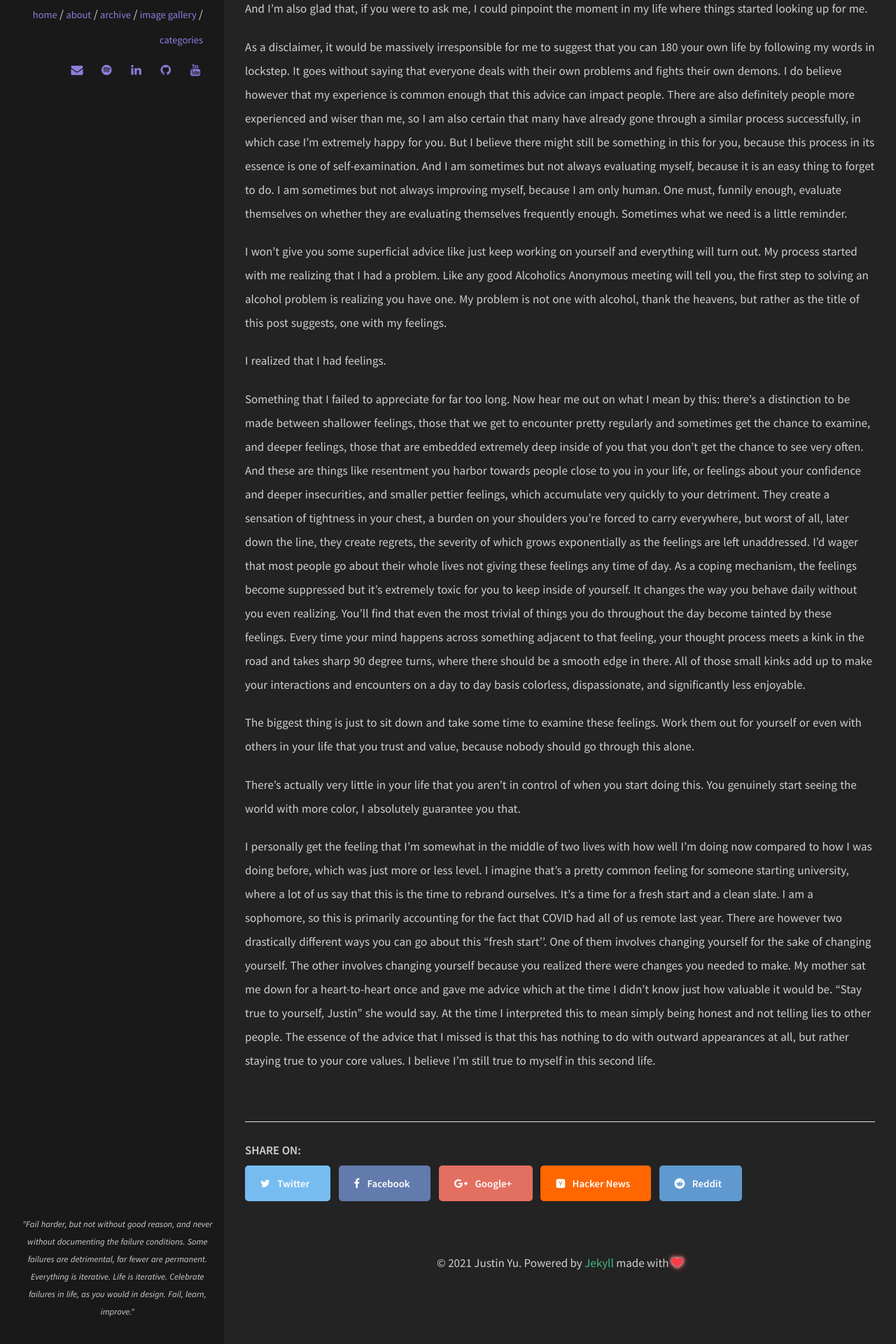
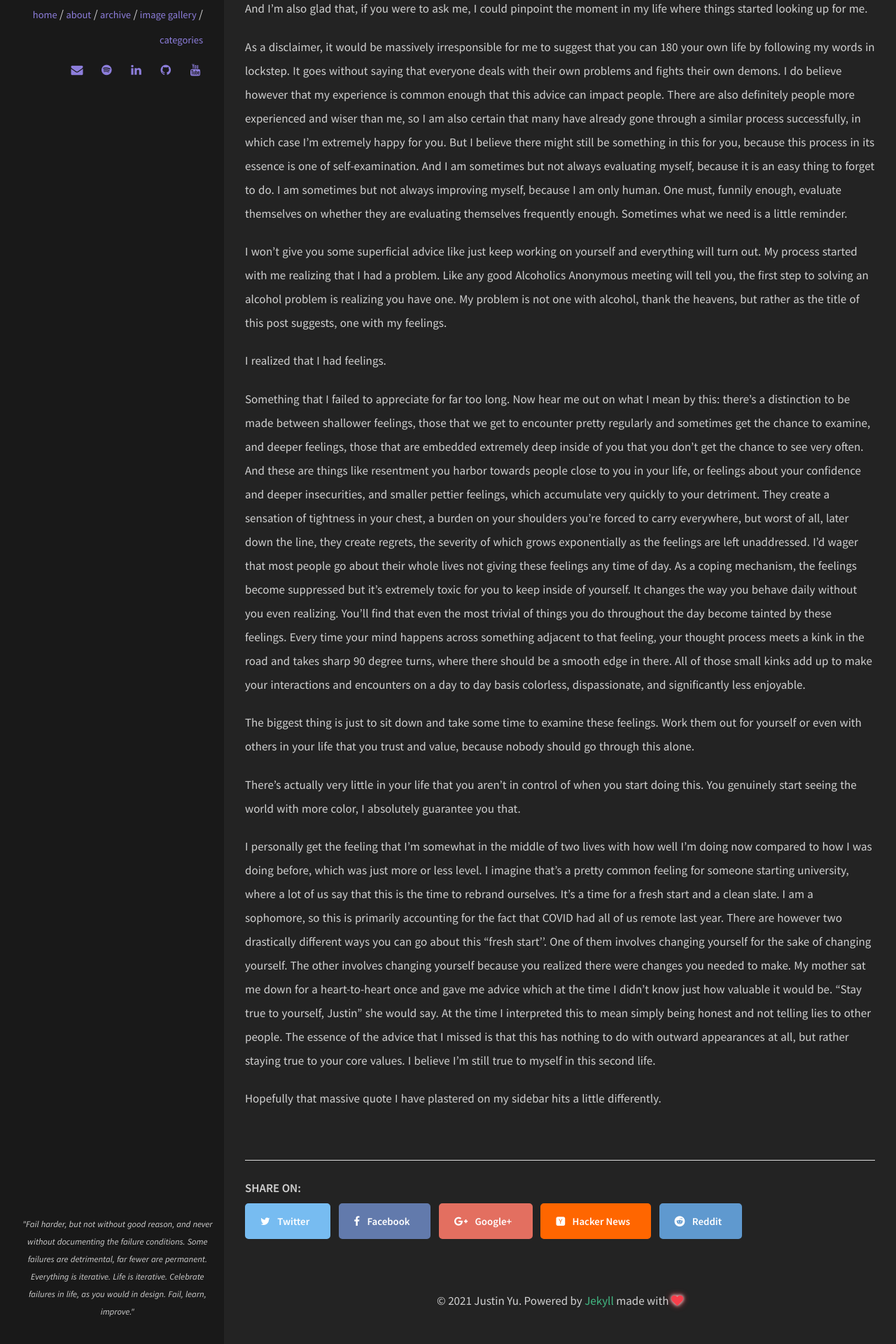
Before and after one commit to uynitsuj/uynitsuj.github.io, a Jekyll site: the page built from _posts/2021-10-04-Examining-Your-Feelings.md, in a window 1280 px wide. Shown: the part 810-2730 px from the top of the page at 70% size. Built offline with Jekyll 4.4.1, drawn with Linux system fonts in a browser that asks for light colours.

Commit message:
Update 2021-10-04-Examining-Your-Feelings.md

```diff
--- a/_posts/2021-10-04-Examining-Your-Feelings.md
+++ b/_posts/2021-10-04-Examining-Your-Feelings.md
@@ -28,3 +28,5 @@ The biggest thing is just to sit down and take some time to examine these feelin
 There's actually very little in your life that you aren't in control of when you start doing this. You genuinely start seeing the world with more color, I absolutely guarantee you that.
 
 I personally get the feeling that I’m somewhat in the middle of two lives with how well I’m doing now compared to how I was doing before, which was just more or less level. I imagine that’s a pretty common feeling for someone starting university, where a lot of us say that this is the time to rebrand ourselves. It’s a time for a fresh start and a clean slate. I am a sophomore, so this is primarily accounting for the fact that COVID had all of us remote last year. There are however two drastically different ways you can go about this “fresh start''. One of them involves changing yourself for the sake of changing yourself. The other involves changing yourself because you realized there were changes you needed to make. My mother sat me down for a heart-to-heart once and gave me advice which at the time I didn’t know just how valuable it would be. “Stay true to yourself, Justin” she would say. At the time I interpreted this to mean simply being honest and not telling lies to other people. The essence of the advice that I missed is that this has nothing to do with outward appearances at all, but rather staying true to your core values. I believe I’m still true to myself in this second life.
+
+Hopefully that massive quote I have plastered on my sidebar hits a little differently.
```
